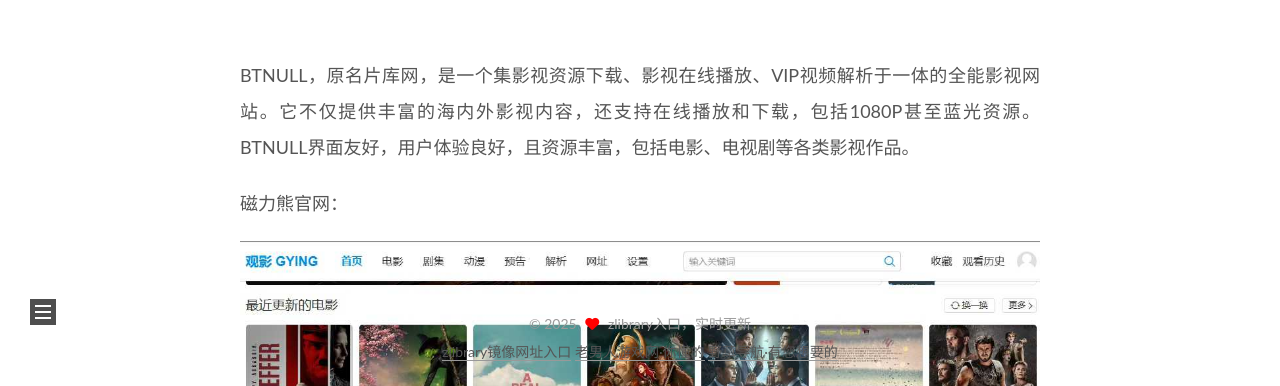
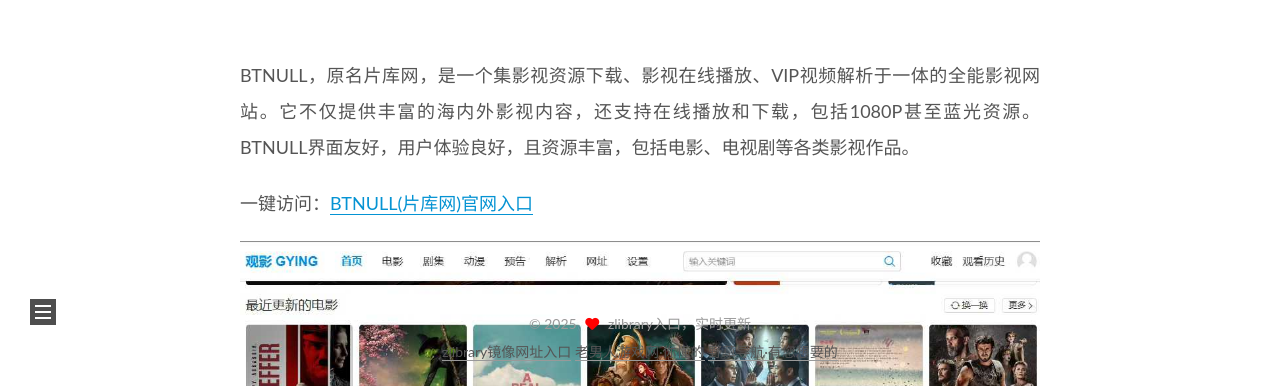
Before and after one commit to zlibrarytta/zlibrarytta.github.io, a plain HTML site: page p/btnull.html in a window 1280 px wide. Shown: the part 414-800 px from the top of the page. Drawn offline with nearby package versions, Linux system fonts and the light colour scheme.

Commit message:
Update btnull.html

```diff
--- a/p/btnull.html
+++ b/p/btnull.html
@@ -180,7 +180,7 @@
                     <a id="文章内容" href="#文章内容" class="headerlink" title="文章内容"></a>
                     <p>BTNULL，原名片库网，是一个集影视资源下载、影视在线播放、VIP视频解析于一体的全能影视网站。它不仅提供丰富的海内外影视内容，还支持在线播放和下载，包括1080P甚至蓝光资源。BTNULL界面友好，用户体验良好，且资源丰富，包括电影、电视剧等各类影视作品。</p>
 
-                    <p>磁力熊官网：<a href="https://www.tdboxs.cn/sites/2515.html" target="_blank"></a></p>
+                    <p>一键访问：<a href="https://www.tdboxs.cn/sites/2515.html" target="_blank">BTNULL(片库网)官网入口</a></p>
                     <p><img src="/images/btnull.jpg" alt="BTNULL(片库网)" title="BTNULL(片库网)"></p>
 
 
```
